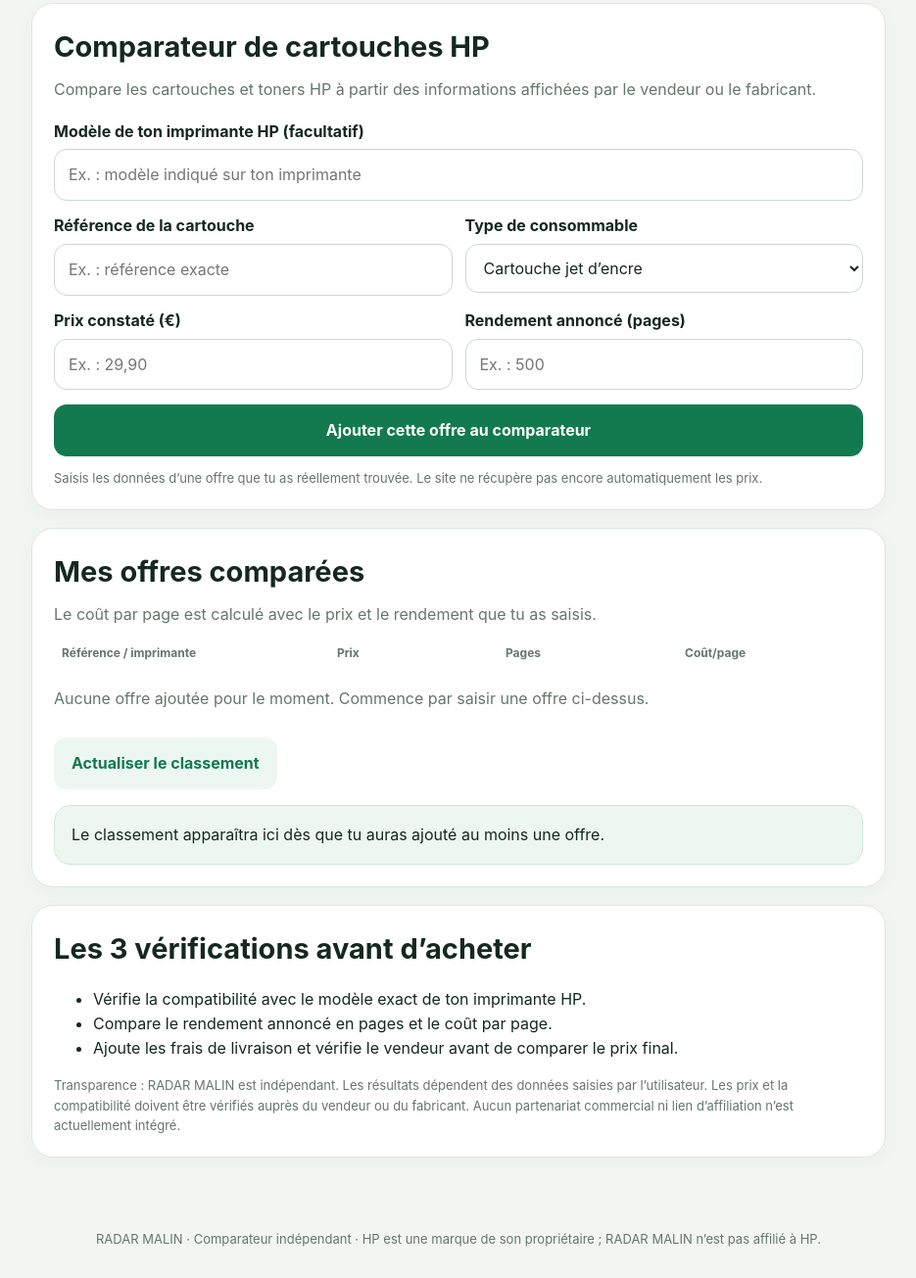
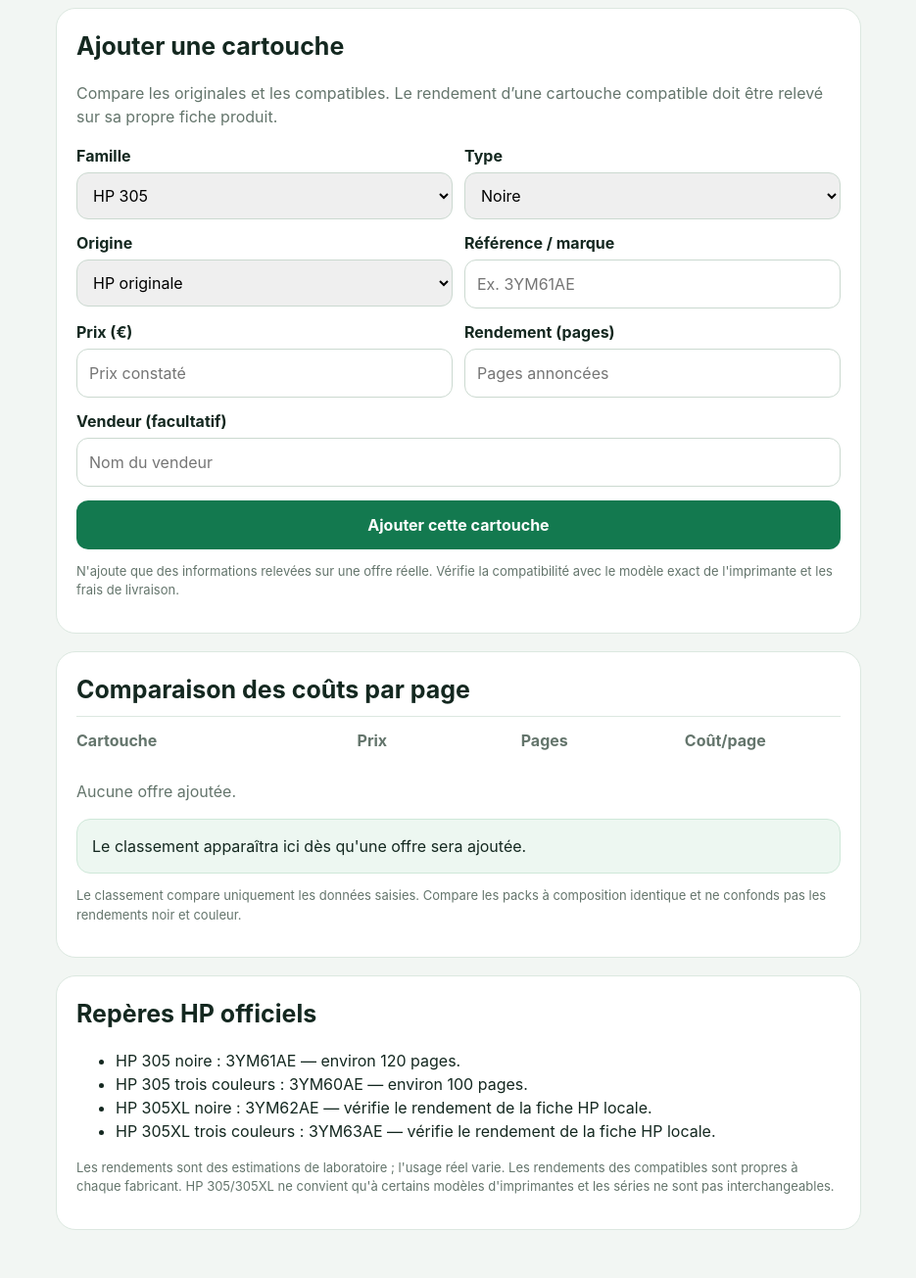
Before and after one commit to ikm-307/radar-malin, a plain HTML site: page index.html in a window 1280 px wide. Shown: the part 164-1469 px from the top of the page at 98% size, without its empty margins (172-1107 px from the left). Drawn offline with Linux system fonts and the light colour scheme.

Commit message:
Add files via upload

```diff
--- a/index.html
+++ b/index.html
@@ -1,83 +1,13 @@
-<!doctype html>
-<html lang="fr">
-<head>
-<meta charset="utf-8">
-<meta name="viewport" content="width=device-width, initial-scale=1">
-<meta name="description" content="RADAR MALIN compare le coût par page des cartouches et toners HP.">
-<title>RADAR MALIN — Comparateur HP</title>
+<!doctype html><html lang="fr"><head><meta charset="utf-8"><meta name="viewport" content="width=device-width,initial-scale=1"><title>RADAR MALIN — HP 305</title>
 <style>
-:root{--green:#13794f;--dark:#142820;--muted:#65766d;--bg:#f2f6f3;--line:#dce8e0;--pale:#edf7f1}
-*{box-sizing:border-box}body{margin:0;background:var(--bg);color:var(--dark);font-family:-apple-system,BlinkMacSystemFont,"Segoe UI",Arial,sans-serif;line-height:1.55}
-header{background:#fff;border-bottom:1px solid var(--line);padding:25px 18px}.wrap{max-width:900px;margin:auto}
-.brand{font-weight:900;letter-spacing:.04em;font-size:clamp(28px,6vw,42px);color:var(--green);margin:0}.tag{color:var(--muted);margin:4px 0 0}
-main{padding:22px 14px 45px}.card{background:#fff;border:1px solid var(--line);border-radius:22px;padding:22px;margin:0 auto 18px;box-shadow:0 5px 20px #14282008}
-h2{font-size:clamp(22px,5vw,29px);margin:0 0 8px}.intro{color:var(--muted);margin:0 0 18px}
-label{display:block;font-weight:650;margin:0 0 6px}input,select{width:100%;font:inherit;padding:13px 14px;border:1px solid #cbd9d0;border-radius:13px;background:white;color:var(--dark);min-width:0}
-.grid{display:grid;grid-template-columns:repeat(2,minmax(0,1fr));gap:13px}.full{grid-column:1/-1}
-button{border:0;border-radius:13px;padding:14px 18px;font:inherit;font-weight:750;cursor:pointer}.primary{background:var(--green);color:white;width:100%;margin-top:15px}.secondary{background:var(--pale);color:var(--green);margin-top:12px}
-.result{background:var(--pale);border:1px solid #cfe8d9;border-radius:17px;padding:17px;margin-top:16px}.muted{color:var(--muted)}.note{font-size:13px;color:var(--muted);margin:12px 0 0}
-.rowhead,.item{display:grid;grid-template-columns:1.25fr .75fr .8fr .8fr;gap:9px;align-items:center}.rowhead{font-size:12px;color:var(--muted);font-weight:750;padding:0 8px 8px}.item{padding:12px 8px;border-top:1px solid var(--line)}.item input{padding:10px 9px}.cost{font-weight:800;color:var(--green);overflow-wrap:anywhere}.best{background:#f0faf4}.pill{display:inline-block;background:#e5f4eb;color:var(--green);border-radius:20px;padding:3px 9px;font-size:12px;font-weight:800}
-footer{text-align:center;color:var(--muted);font-size:13px;padding:10px 20px 30px}
-@media(max-width:620px){.grid{grid-template-columns:1fr}.full{grid-column:auto}.rowhead{display:none}.item{grid-template-columns:1fr 1fr}.item strong,.cost{grid-column:1/-1}.card{padding:18px}}
-</style>
-</head>
-<body>
-<header><div class="wrap"><p class="brand">RADAR MALIN</p><p class="tag">Le bon choix, c’est le coût par page — pas seulement le prix affiché.</p></div></header>
-<main class="wrap">
-<section class="card">
-<h2>Comparateur de cartouches HP</h2>
-<p class="intro">Compare les cartouches et toners HP à partir des informations affichées par le vendeur ou le fabricant.</p>
-<div class="grid">
-<div class="full"><label for="printer">Modèle de ton imprimante HP (facultatif)</label><input id="printer" placeholder="Ex. : modèle indiqué sur ton imprimante"></div>
-<div><label for="ref">Référence de la cartouche</label><input id="ref" placeholder="Ex. : référence exacte"></div>
-<div><label for="type">Type de consommable</label><select id="type"><option>Cartouche jet d’encre</option><option>Toner laser</option></select></div>
-<div><label for="price">Prix constaté (€)</label><input id="price" type="number" min="0" step="0.01" placeholder="Ex. : 29,90"></div>
-<div><label for="pages">Rendement annoncé (pages)</label><input id="pages" type="number" min="1" step="1" placeholder="Ex. : 500"></div>
-</div>
-<button class="primary" id="add">Ajouter cette offre au comparateur</button>
-<p class="note">Saisis les données d’une offre que tu as réellement trouvée. Le site ne récupère pas encore automatiquement les prix.</p>
-</section>
-
-<section class="card">
-<h2>Mes offres comparées</h2>
-<p class="intro">Le coût par page est calculé avec le prix et le rendement que tu as saisis.</p>
-<div class="rowhead"><span>Référence / imprimante</span><span>Prix</span><span>Pages</span><span>Coût/page</span></div>
-<div id="offers"><p class="muted" id="empty">Aucune offre ajoutée pour le moment. Commence par saisir une offre ci-dessus.</p></div>
-<button class="secondary" id="compare">Actualiser le classement</button>
-<div class="result" id="winner" aria-live="polite">Le classement apparaîtra ici dès que tu auras ajouté au moins une offre.</div>
-</section>
-
-<section class="card">
-<h2>Les 3 vérifications avant d’acheter</h2>
-<ul>
-<li>Vérifie la compatibilité avec le modèle exact de ton imprimante HP.</li>
-<li>Compare le rendement annoncé en pages et le coût par page.</li>
-<li>Ajoute les frais de livraison et vérifie le vendeur avant de comparer le prix final.</li>
-</ul>
-<p class="note">Transparence : RADAR MALIN est indépendant. Les résultats dépendent des données saisies par l’utilisateur. Les prix et la compatibilité doivent être vérifiés auprès du vendeur ou du fabricant. Aucun partenariat commercial ni lien d’affiliation n’est actuellement intégré.</p>
-</section>
-</main>
-<footer>RADAR MALIN · Comparateur indépendant · HP est une marque de son propriétaire ; RADAR MALIN n’est pas affilié à HP.</footer>
+:root{--g:#13794f;--d:#142820;--m:#64756c;--b:#f2f6f3;--l:#dce8e0;--p:#edf7f1}*{box-sizing:border-box}body{margin:0;background:var(--b);color:var(--d);font:16px/1.5 -apple-system,BlinkMacSystemFont,"Segoe UI",Arial,sans-serif}header{background:white;padding:22px 18px;border-bottom:1px solid var(--l)}.wrap{max-width:850px;margin:auto}.brand{font-size:34px;font-weight:900;color:var(--g);margin:0}.tag,.muted,.note{color:var(--m)}main{padding:20px 14px}.card{background:white;border:1px solid var(--l);border-radius:20px;padding:20px;margin-bottom:18px}h2{margin:0 0 8px;font-size:25px}.grid{display:grid;grid-template-columns:1fr 1fr;gap:12px}label{display:block;font-weight:650;margin-bottom:5px}input,select{width:100%;padding:12px;border:1px solid #cbd9d0;border-radius:12px;font:inherit}.full{grid-column:1/-1}button{width:100%;margin-top:14px;padding:13px;border:0;border-radius:12px;background:var(--g);color:white;font:inherit;font-weight:750}.item{display:grid;grid-template-columns:1.4fr .8fr .8fr .8fr;gap:8px;padding:12px 0;border-top:1px solid var(--l);align-items:center}.item small{display:block;color:var(--m)}.cost{font-weight:800;color:var(--g)}.winner{margin-top:15px;padding:15px;border-radius:14px;background:var(--p);border:1px solid #cfe8d9}.note{font-size:13px}@media(max-width:600px){.grid{grid-template-columns:1fr}.full{grid-column:auto}.item{grid-template-columns:1fr 1fr}.item strong,.item .cost{grid-column:1/-1}}
+</style></head><body><header><div class="wrap"><p class="brand">RADAR MALIN</p><p class="tag">Comparateur indépendant HP 305 et HP 305XL</p></div></header><main class="wrap">
+<section class="card"><h2>Ajouter une cartouche</h2><p class="muted">Compare les originales et les compatibles. Le rendement d’une cartouche compatible doit être relevé sur sa propre fiche produit.</p>
+<div class="grid"><div><label>Famille</label><select id="family"><option>HP 305</option><option>HP 305XL</option></select></div><div><label>Type</label><select id="kind"><option>Noire</option><option>Trois couleurs</option><option>Pack noir + couleur</option></select></div><div><label>Origine</label><select id="status"><option>HP originale</option><option>Compatible</option><option>Reconditionnée</option></select></div><div><label>Référence / marque</label><input id="ref" placeholder="Ex. 3YM61AE"></div><div><label>Prix (€)</label><input id="price" type="number" min="0" step=".01" placeholder="Prix constaté"></div><div><label>Rendement (pages)</label><input id="pages" type="number" min="1" placeholder="Pages annoncées"></div><div class="full"><label>Vendeur (facultatif)</label><input id="seller" placeholder="Nom du vendeur"></div></div><button id="add">Ajouter cette cartouche</button><p class="note">N'ajoute que des informations relevées sur une offre réelle. Vérifie la compatibilité avec le modèle exact de l'imprimante et les frais de livraison.</p></section>
+<section class="card"><h2>Comparaison des coûts par page</h2><div class="item muted"><b>Cartouche</b><b>Prix</b><b>Pages</b><b>Coût/page</b></div><div id="list"><p class="muted">Aucune offre ajoutée.</p></div><div class="winner" id="result">Le classement apparaîtra ici dès qu'une offre sera ajoutée.</div><p class="note">Le classement compare uniquement les données saisies. Compare les packs à composition identique et ne confonds pas les rendements noir et couleur.</p></section>
+<section class="card"><h2>Repères HP officiels</h2><ul><li>HP 305 noire : 3YM61AE — environ 120 pages.</li><li>HP 305 trois couleurs : 3YM60AE — environ 100 pages.</li><li>HP 305XL noire : 3YM62AE — vérifie le rendement de la fiche HP locale.</li><li>HP 305XL trois couleurs : 3YM63AE — vérifie le rendement de la fiche HP locale.</li></ul><p class="note">Les rendements sont des estimations de laboratoire ; l'usage réel varie. Les rendements des compatibles sont propres à chaque fabricant. HP 305/305XL ne convient qu'à certains modèles d'imprimantes et les séries ne sont pas interchangeables.</p></section></main>
 <script>
-const money=n=>new Intl.NumberFormat('fr-FR',{style:'currency',currency:'EUR'}).format(n);
-const offers=[];
-function render(){
- const host=document.getElementById('offers');
- if(!offers.length){host.innerHTML='<p class="muted">Aucune offre ajoutée pour le moment. Commence par saisir une offre ci-dessus.</p>';document.getElementById('winner').textContent='Le classement apparaîtra ici dès que tu auras ajouté au moins une offre.';return;}
- const sorted=[...offers].sort((a,b)=>a.cost-b.cost);
- host.innerHTML=sorted.map((o,i)=>`<div class="item ${i===0?'best':''}"><strong>${escapeHtml(o.ref)}${o.printer?' · '+escapeHtml(o.printer):''}<br><span class="muted">${escapeHtml(o.type)}</span></strong><span>${money(o.price)}</span><span>${o.pages.toLocaleString('fr-FR')}</span><span class="cost">${o.cost.toFixed(4).replace('.',',')} €</span></div>`).join('');
- const best=sorted[0];
- document.getElementById('winner').innerHTML='<strong>Coût par page le plus bas parmi tes offres :</strong><br>'+escapeHtml(best.ref)+' — '+best.cost.toFixed(4).replace('.',',')+' € / page <span class="pill">Meilleur coût saisi</span><p class="note">Ce classement ne vérifie pas automatiquement la compatibilité, la disponibilité, le prix actuel ni les frais de livraison.</p>';
-}
-function escapeHtml(s){return String(s).replace(/[&<>"']/g,c=>({'&':'&amp;','<':'&lt;','>':'&gt;','"':'&quot;',"'":'&#39;'}[c]));}
-document.getElementById('add').addEventListener('click',()=>{
- const ref=document.getElementById('ref').value.trim(),price=Number(document.getElementById('price').value),pages=Number(document.getElementById('pages').value);
- if(!ref||document.getElementById('price').value===''||!(price>=0)||!(pages>0)){alert('Renseigne la référence, un prix valide et un rendement supérieur à zéro.');return;}
- offers.push({ref,price,pages,cost:price/pages,type:document.getElementById('type').value,printer:document.getElementById('printer').value.trim()});
- document.getElementById('ref').value='';document.getElementById('price').value='';document.getElementById('pages').value='';
- render();
-});
-document.getElementById('compare').addEventListener('click',render);
-</script>
-</body>
-</html>
+const offers=[];const euro=n=>new Intl.NumberFormat('fr-FR',{style:'currency',currency:'EUR'}).format(n);const esc=s=>String(s).replace(/[&<>"']/g,c=>({'&':'&amp;','<':'&lt;','>':'&gt;','"':'&quot;',"'":'&#39;'}[c]));
+function render(){let list=document.getElementById('list'),res=document.getElementById('result');if(!offers.length){list.innerHTML='<p class="muted">Aucune offre ajoutée.</p>';res.textContent="Le classement apparaîtra ici dès qu'une offre sera ajoutée.";return;}let a=[...offers].sort((x,y)=>x.cost-y.cost);list.innerHTML=a.map(o=>`<div class="item"><strong>${esc(o.family)} ${esc(o.kind)}<small>${esc(o.status)} · ${esc(o.ref)}${o.seller?' · '+esc(o.seller):''}</small></strong><span>${euro(o.price)}</span><span>${o.pages}</span><span class="cost">${o.cost.toFixed(4).replace('.',',')} €</span></div>`).join('');let b=a[0];res.innerHTML='<b>Coût par page le plus bas parmi les offres saisies :</b><br>'+esc(b.family+' '+b.kind+' — '+b.status)+' : '+b.cost.toFixed(4).replace('.',',')+' € / page';}
+document.getElementById('add').onclick=()=>{let pr=document.getElementById('price').value,pg=document.getElementById('pages').value,ref=document.getElementById('ref').value.trim(),price=Number(pr),pages=Number(pg);if(!ref||pr===''||pg===''||!(price>=0)||!(pages>0)){alert('Indique une référence, un prix et un rendement en pages valides.');return;}offers.push({family:document.getElementById('family').value,kind:document.getElementById('kind').value,status:document.getElementById('status').value,ref,price,pages,cost:price/pages,seller:document.getElementById('seller').value.trim()});['price','pages','ref','seller'].forEach(id=>document.getElementById(id).value='');render();};
+</script></body></html>
```
